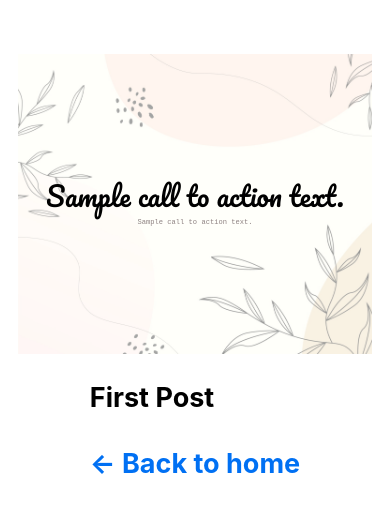
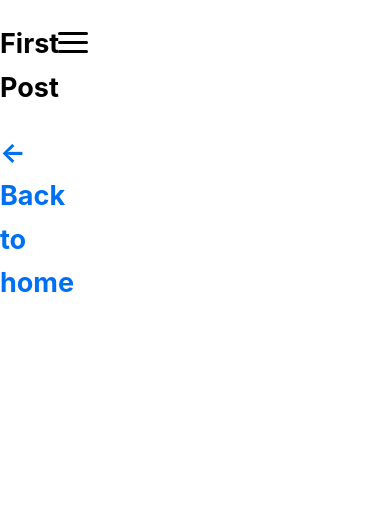
Before and after one commit to ameliaeiger/nextjs-portfolio, a Next.js app: page /posts/first-post in a window 390 px wide. Shown: the top 512 px of the page. Built offline with nearby package versions, Linux system fonts and the light colour scheme.

Commit message:
Restructure

```diff
--- a/components/layout.js
+++ b/components/layout.js
@@ -1,62 +1,73 @@
-import Head from 'next/head'
-import Image from 'next/image'
-import styles from './layout.module.css'
-import utilStyles from '../styles/utils.module.css'
-import Link from 'next/link'
+import { useEffect, useState } from "react"
 
-import { Inter, Pacifico } from 'next/font/google'
+// Next
+import Head from "next/head"
 
-const pacifico = Pacifico({ weight: "400", subsets: ['latin'] })
+// Custom
+import HeroImage from "./hero-image"
+import Menu from "./menu"
+
+// Styles
+import utilStyles from "../styles/utils.module.css"
+import styles from "./styles/layout.module.scss"
+
+const name = "AMELIA EIGER"
+export const siteTitle = "Amelia Eiger"
 
 
+export default function Layout({ children, home }) {
+      const [isOpen, setIsOpen] = useState(false)
+      const [dimensions, setDimensions] = useState({})
 
-const name = 'FINN STUDIOS'
-export const siteTitle = 'Next.js Sample Website'
+      useEffect(() => {
+            resize()
+      },[])
 
-export default function Layout({ children, home }) {
+      const resize = () => {
+            setDimensions({
+                  width: window.innerWidth,
+                  height: window.innerHeight
+            })
+      }
+
   return (
-    <div className={styles.container}>
-
-      <Head>
-         <meta
+      <>
+        <Head>
+        <meta
           property="og:image"
           content={`https://og-image.vercel.app/${encodeURI(
-            siteTitle,
+                siteTitle
           )}.png?theme=light&md=0&fontSize=75px&images=https%3A%2F%2Fassets.vercel.com%2Fimage%2Fupload%2Ffront%2Fassets%2Fdesign%2Fnextjs-black-logo.svg`}
         />
         <meta name="og:title" content={siteTitle} />
         <meta name="twitter:card" content="summary_large_image" />
       </Head>
 
-      <header className={styles.header}>
-        {home && (
-          <>
-            <h1 className={utilStyles.heading2Xl}>{name}</h1>
-          </>
-        )}
-      </header>
+
+      <div style={{minWidth: dimensions.width, minHeight: dimensions.height}} className={styles.containerContainer}>
+      <div className={styles.container} style={{minHeight: dimensions.height}} >
+
+      {/* ------------------------- HEADER ------------------------- */}
+            <Menu isOpen={isOpen} setIsOpen={setIsOpen} />
+
+            {home && (
+                  <h1 className={`${utilStyles.logo} ${utilStyles.text} ${styles.siteName} nunito`}>{name}</h1>
+            )}
+      {/* ------------------------------------------------------------------ */}
 
 
 
-    <div className={styles.heroImage}>
-      <div className={styles.textContainer} >
-        <p className={`${pacifico.className} ${styles.CTAtext}`} >Sample call to action text.</p>
-        <p className={`${styles.subtext}`} >Sample call to action text.</p>
+      {/* ----------------------------- CONTENT ------------------------------ */}
+            {home && (
+                  <div className={`${styles.heroContainer} text-animate`}>
+                        <HeroImage />
+                  </div>
+            )}
+            {!home && <section>{children}</section>}
+      {/* -------------------------------------------------------------------- */}
       </div>
     </div>
 
-    <section>{children}</section>
-
-    </div>
+    </>
   )
 }
-
-{/* IMAGE IMPORT EXAMPLE */}
-{/* <Image
-  priority
-  src="/images/profile.jpg"
-  className={utilStyles.borderCircle}
-  height={108}
-  width={108}
-  alt=""
-/> */}
--- a/components/layout.module.css
+++ /dev/null
@@ -1,89 +0,0 @@
-.container {
-  /* max-width: 36rem; */
-  padding: 0 1rem;
-  margin: 3rem auto 6rem;
-
-  display: flex;
-  flex-direction: column;
-  justify-content: center;
-  align-items: center;
-}
-
-.header {
-  display: flex;
-  flex-direction: column;
-  align-items: center;
-}
-
-.backToHome {
-  margin: 3rem 0 0;
-}
-
-.heroImage {
-  display: flex;
-  justify-content: center;
-  position: relative;
-  height: 100vh;
-  width: 100%;
-  background-size: cover;
-  background-image: url("../public/images/background.jpg");
-}
-
-.heroImage:before {
-  content: "";
-  position: absolute;
-  top: 0px;
-  right: 0px;
-  bottom: 0px;
-  left: 0px;
-  background-color: rgba(255, 255, 255, 0.4);
-}
-
-.textContainer {
-  position: relative;
-  display: flex;
-  align-items: center;
-  flex-direction: column;
-  top: 40%;
-}
-
-@media screen and (max-width: 800px) {
-  .heroImage {
-    max-height: 300px !important;
-  }
-}
-
-@media screen and (max-width: 1000px) {
-  .heroImage {
-    max-height: 600px;
-  }
-}
-
-/* @media screen and (max-width: 1000px) {
-  .textContainer {
-    top: 25%;
-  }
-} */
-
-@media screen and (min-width: 200px) {
-  .subtext {
-    font-size: calc(5px + 6 * ((100vw - 320px) / 200));
-  }
-}
-@media screen and (min-width: 1000px) {
-  .subtext {
-    font-size: 25px;
-  }
-}
-
-.CTAtext {
-  margin: 0px;
-  font-size: calc(25px + 6 * ((100vw - 320px) / 200));
-}
-
-.subtext {
-  font-family: monospace;
-  color: rgb(142, 130, 130);
-  margin: 0px;
-  font-weight: 100;
-}
--- /dev/null
+++ b/components/menu.js
@@ -0,0 +1,46 @@
+// Libraries
+import {Sling as Hamburger} from "hamburger-react"
+import { useEffect, useState } from "react"
+
+// Styles
+import styles from "./styles/menu-styles.module.scss"
+
+
+const Menu = ({ isOpen, setIsOpen }) => {
+      const [menuClass, setMenuClass] = useState("hidden")
+
+      useEffect(() => {
+            toggle()
+      },[isOpen])
+
+      const toggle = () => {
+            isOpen ? setMenuClass("shown") : setMenuClass("hidden")
+      }
+
+      return (
+            <>
+            <section className={`${styles[menuClass]} ${styles.navContainer}`}>
+                  <div className={`${styles.navLinks} text-animate nunito`}>
+                              <a href="/">Home</a>
+                              <a href="/posts/portfolio">Portfolio</a>
+                              <a href="/">Contact</a>
+                              <a href="/">FAQ</a>
+                  </div>
+            </section>
+
+            <a className={`text-animate ${styles.hamburger}`} >
+                  <Hamburger
+                        size={30}
+                        direction="right"
+                        distance="sm"
+                        color="black"
+                        toggled={isOpen}
+                        toggle={() => setIsOpen(!isOpen)}
+                        rounded
+                  />
+            </a>
+            </>
+      )
+}
+
+export default Menu
--- /dev/null
+++ b/components/styles/layout.module.scss
@@ -0,0 +1,42 @@
+.containerContainer {
+      display: flex;
+      justify-content: center;
+      align-items: center;
+
+      padding: 0px;
+      margin: 0px;
+
+      width: 100%;
+}
+
+.container {
+      display: grid;
+      grid-template-columns: 10% 15% 25% 25% 15% 10%;
+      grid-template-rows: 10% 15% 25% 25% 15% 10%;
+      grid-gap: 10px;
+
+      position: absolute;
+      top: 0px;
+      left: 0px;
+
+      width: 100%;
+      height: 100%;
+}
+
+.siteName {
+      grid-column: 3 / span 2;
+      grid-row: 1;
+
+      display: flex;
+      justify-content: center;
+      align-items: center;
+}
+
+.heroContainer {
+      grid-column: 2 / span 4;
+      grid-row: 2 / 9;
+
+      display: flex;
+
+      z-index: 0;
+}
--- /dev/null
+++ b/components/styles/menu-styles.module.scss
@@ -0,0 +1,45 @@
+.navContainer {
+      grid-row: 1;
+      grid-column: 2;
+
+      display: flex;
+      justify-content: flex-start;
+      align-items: center;
+      margin-left: 50px;
+}
+
+.navLinks {
+      display: flex;
+      justify-content: space-evenly;
+      justify-content: center;
+      align-items: center;
+      background-color: rgb(255, 255, 255, 0.95);
+}
+
+.hidden {
+      display: none !important;
+}
+
+.navLinks a {
+      color: black;
+      z-index: 2;
+}
+
+.navLinks a {
+      font-size: 1.3rem;
+      padding: 8px;
+}
+
+.hamburger {
+      grid-column: 2;
+      grid-row: 1;
+
+      display: flex;
+      align-items: center;
+}
+
+@media screen and (max-width: 1000px) {
+      .navLinks a {
+            font-size: calc(1rem + 6 * ((100vw - 320px) / 600));
+      }
+}
```
Also changed, not shown: components/styles/btn-test.module.scss (added, +56 -0 lines), components/styles/hero-image-styles.module.scss (added, +133 -0 lines), public/images/background.jpg (deleted), public/images/profile.jpg (deleted).
